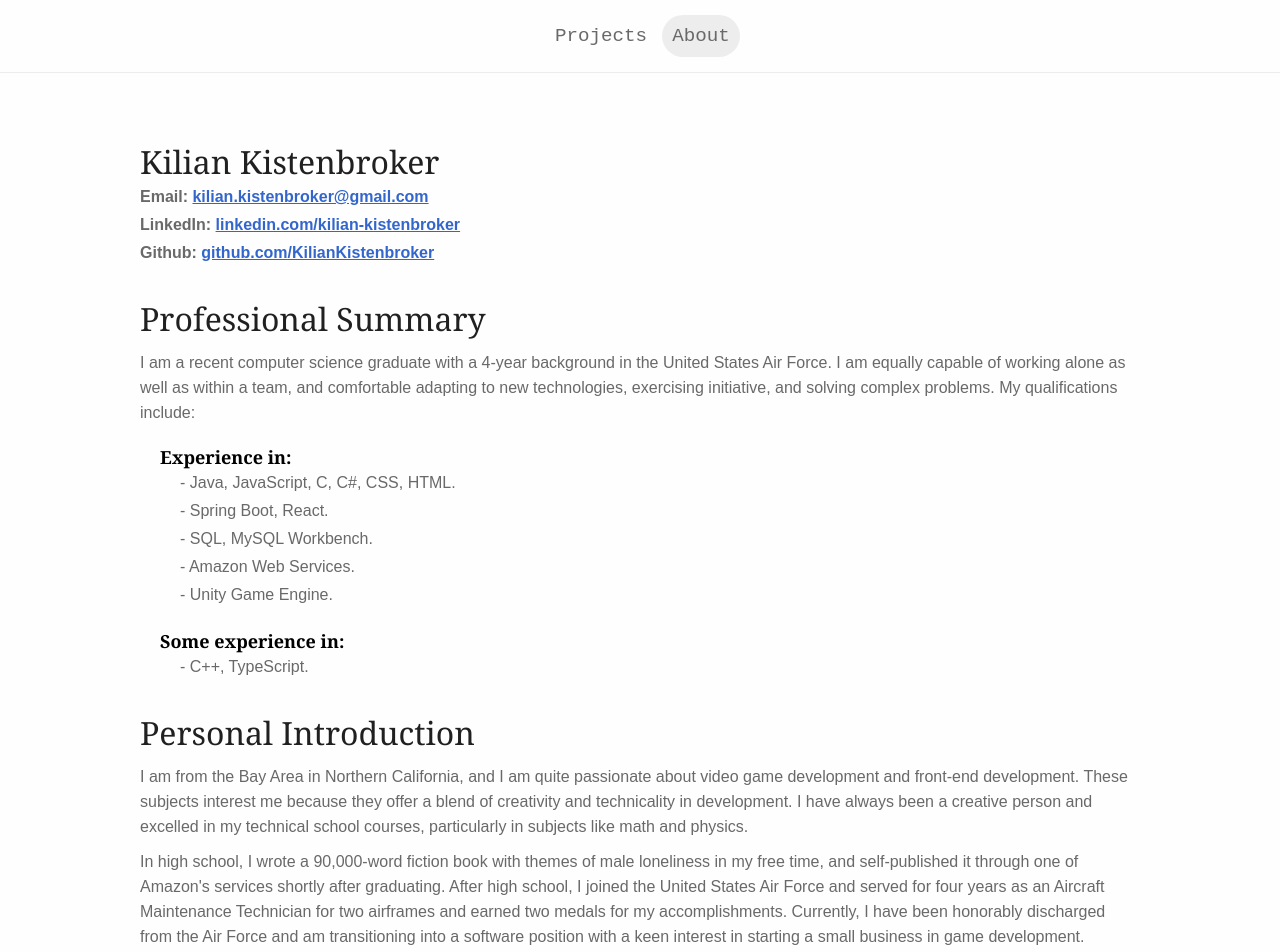
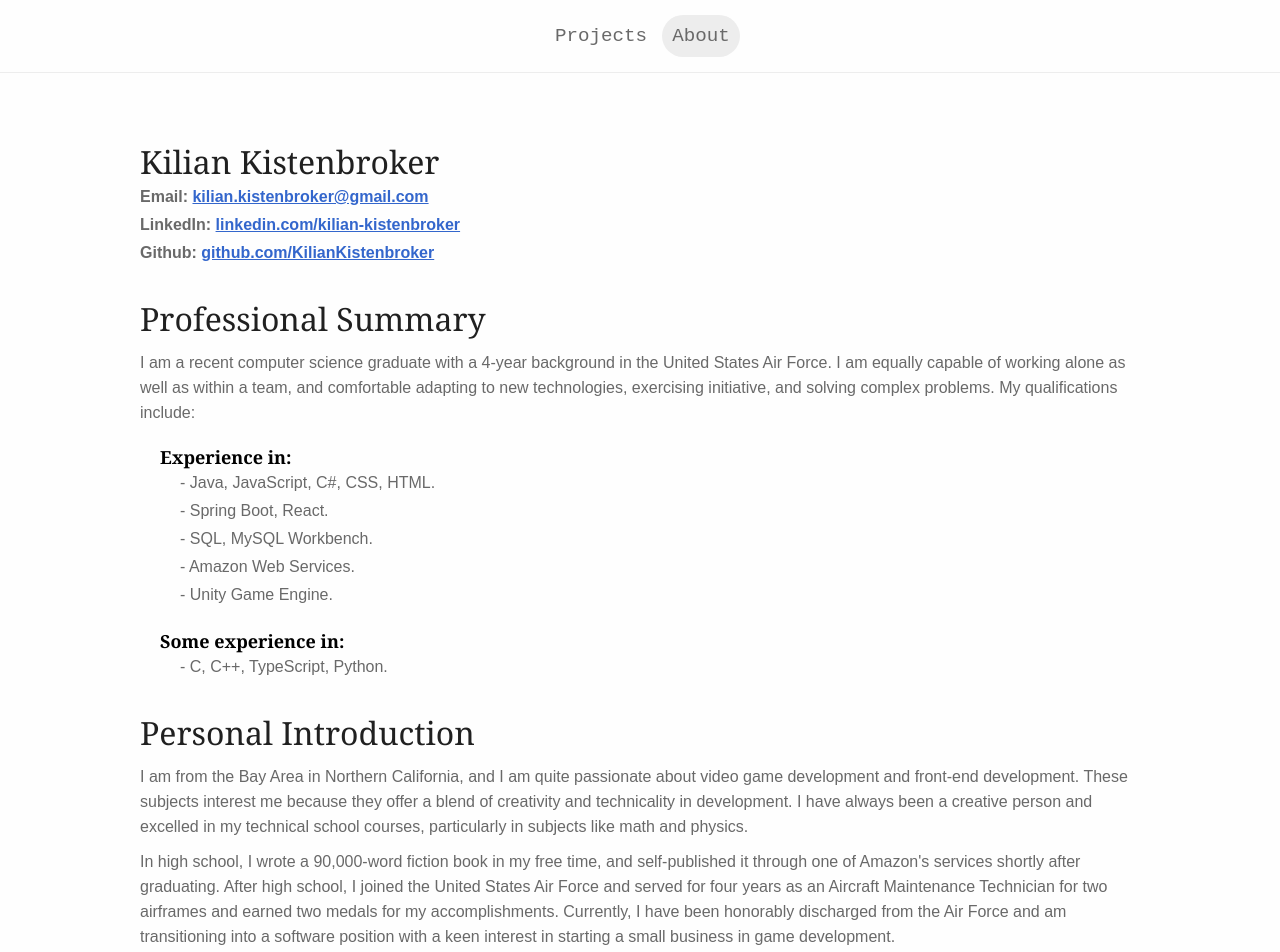
Before and after one commit to KilianKistenbroker/PersonalWebsite, a React (Create React App) app: page /about in a window 1280 px wide. Shown: the top 952 px of the page. Built offline with nearby package versions, Linux system fonts and the light colour scheme.

Commit message:
updated about page.

```diff
--- a/src/pages/About.js
+++ b/src/pages/About.js
@@ -42,9 +42,7 @@ const About = () => {
         <div className="indents">
           <div className="subheader-1">Experience in: </div>
           <div className="indents">
-            <div className="bullet-1">
-              - Java, JavaScript, C, C#, CSS, HTML.
-            </div>
+            <div className="bullet-1">- Java, JavaScript, C#, CSS, HTML.</div>
             <div className="bullet-1">- Spring Boot, React.</div>
             <div className="bullet-1">- SQL, MySQL Workbench.</div>
             <div className="bullet-1">- Amazon Web Services.</div>
@@ -54,7 +52,7 @@ const About = () => {
         <div className="indents">
           <div className="subheader-1">Some experience in: </div>
           <div className="indents">
-            <div className="bullet-1">- C++, TypeScript.</div>
+            <div className="bullet-1">- C, C++, TypeScript, Python.</div>
           </div>
         </div>
         <div className="header-1">Personal Introduction</div>
@@ -67,20 +65,19 @@ const About = () => {
           like math and physics.
         </div>
         <div className="paragraph-1">
-          In high school, I wrote a 90,000-word fiction book with themes of male
-          loneliness in my free time, and self-published it through one of
-          Amazon's services shortly after graduating. After high school, I
-          joined the United States Air Force and served for four years as an
-          Aircraft Maintenance Technician for two airframes and earned two
-          medals for my accomplishments. Currently, I have been honorably
-          discharged from the Air Force and am transitioning into a software
-          position with a keen interest in starting a small business in game
-          development.
+          In high school, I wrote a 90,000-word fiction book in my free time,
+          and self-published it through one of Amazon's services shortly after
+          graduating. After high school, I joined the United States Air Force
+          and served for four years as an Aircraft Maintenance Technician for
+          two airframes and earned two medals for my accomplishments. Currently,
+          I have been honorably discharged from the Air Force and am
+          transitioning into a software position with a keen interest in
+          starting a small business in game development.
         </div>
         <div className="paragraph-1">
           In my free time, I am usually playing a video game or trying to
           develop one. If I ever get the resources to do so, I will probably
-          turn that book I mentioned earlier into a video game to justify all
+          adapt that book I mentioned earlier into a video game to justify all
           the time I spent writing it.
         </div>
       </div>
```
